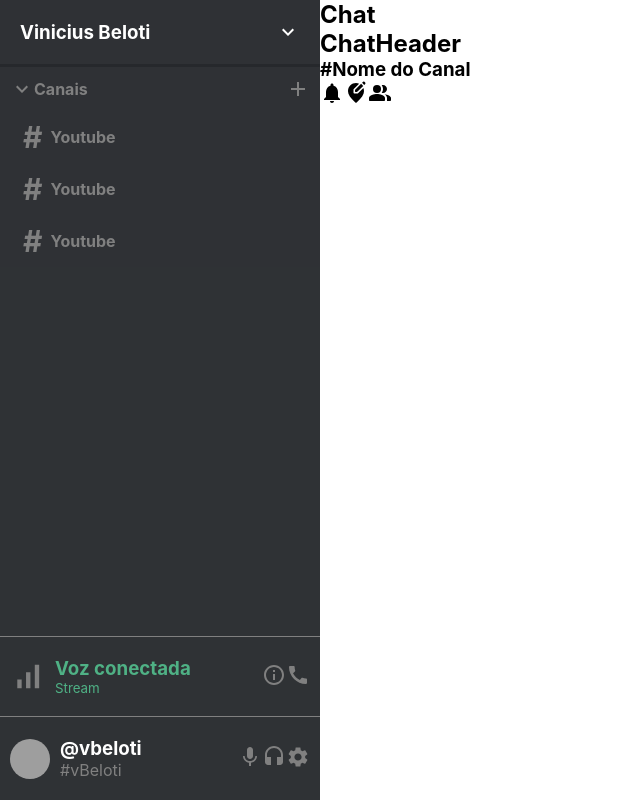
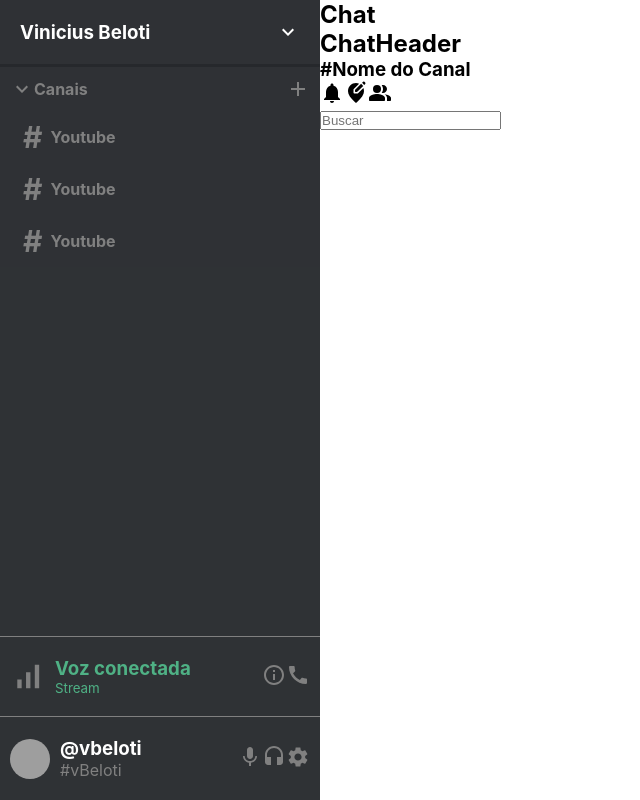
Before and after one commit to delta94/discord-web, a Next.js app: page / in a window 1280 px wide. Shown: the whole page, without its empty margins (0-640 px from the left). Built offline with nearby package versions, Linux system fonts and the light colour scheme; grey boxes are pictures that could not be loaded.

Commit message:
chore: add search to ChatHeader

```diff
--- a/src/components/ChatHeader/index.tsx
+++ b/src/components/ChatHeader/index.tsx
@@ -20,6 +20,10 @@ const ChatHeader = () => (
       <NotificationsIcon />
       <EditLocationRoundedIcon />
       <PeopleAltRoundedIcon />
+
+      <div className={styles.chatHeader__search}>
+        <input placeholder="Buscar" />
+      </div>
     </div>
   </div>
 );
```
